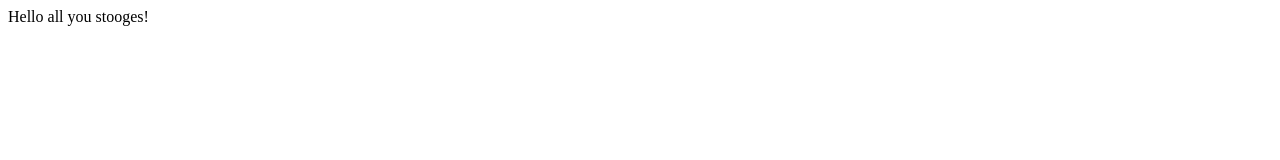
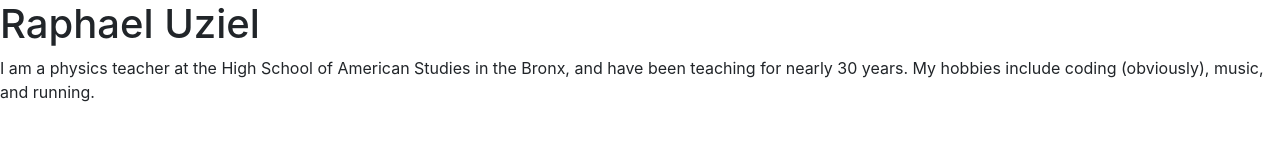
Before and after one commit to raphaeluziel/CS50-b, a plain HTML site: page index.html in a window 1280 px wide. Drawn offline with nearby package versions, Linux system fonts and the light colour scheme.

Commit message:
just checking

```diff
--- a/index.html
+++ b/index.html
@@ -1,9 +1,13 @@
 <!DOCTYPE html>
 <html>
   <head>
-    <title>My Webpage uzi</title>
+    <title>CS50-B Project 0</title>
+    <link rel="stylesheet" href="https://stackpath.bootstrapcdn.com/bootstrap/4.3.1/css/bootstrap.min.css" integrity="sha384-ggOyR0iXCbMQv3Xipma34MD+dH/1fQ784/j6cY/iJTQUOhcWr7x9JvoRxT2MZw1T" crossorigin="anonymous">
   </head>
   <body>
-    Hello all you stooges!
+    <h1>Raphael Uziel</h1>
+    <p>
+      I am a physics teacher at the High School of American Studies in the Bronx, and have been teaching for nearly 30 years.  My hobbies include coding (obviously), music, and running.
+    </p>
   </body>
 </html>
```
